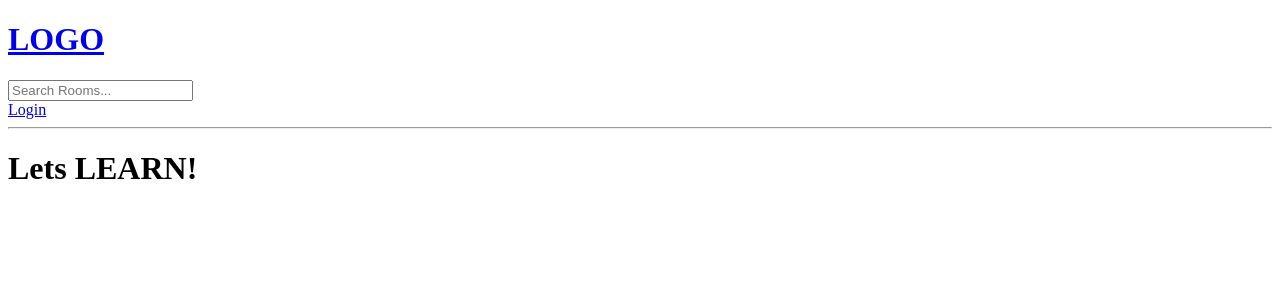
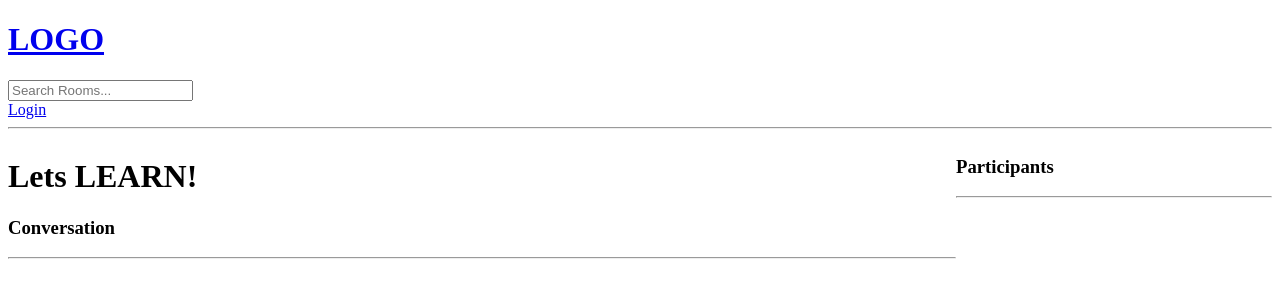
Before and after one commit to OrkunCoskun/studybud, a Django app: page /room/5/ in a window 1280 px wide. Shown: the top 300 px of the page. Run offline with Django 4.2, Linux system fonts and the light colour scheme; data comes from the database, SQL or seed files in the repository; both versions use the stored data as it was after the commit.

Commit message:
chat room messages CRUD

```diff
--- a/base/models.py
+++ b/base/models.py
@@ -15,7 +15,7 @@ class Room(models.Model):
     topic = models.ForeignKey(Topic, on_delete=models.SET_NULL, null=True)
     name = models.CharField(max_length=200)
     description = models.TextField(null=True, blank=True)
-    # participants =
+    participants = models.ManyToManyField(User, related_name='participants', blank=True)
     updated = models.DateTimeField(auto_now=True)
     created = models.DateTimeField(auto_now_add=True)
 
--- a/base/templates/base/room.html
+++ b/base/templates/base/room.html
@@ -1,6 +1,57 @@
-{% extends 'main.html' %}
+{% extends 'main.html' %} {% block content%}
 
-{% block content%}
-<h1>{{room.name}}</h1>
+<style>
+  .room-container {
+    display: grid;
+    grid-template-columns: 3fr 1fr;
+  }
+</style>
 
+<div class="room-container">
+  <div>
+    <h1>{{room.name}}</h1>
+
+    <p>{{room.description}}</p>
+
+    <div class="comment-wrapper">
+      <h3>Conversation</h3>
+      <hr />
+
+      {% for message in room_messages %}
+      <div>
+        {% if request.user == message.user %}
+        <a href="{% url 'delete-message' message.id %}">Delete</a>
+        {% endif %}
+        <small>@{{message.user}} {{message.created|timesince}} ago </small>
+        <p>{{message.body}}</p>
+        <hr />
+      </div>
+      {% endfor %}
+    </div>
+
+    {% if request.user.is_authenticated %}
+    <div class="comment-form">
+      <form method="POST" action="">
+        {% csrf_token %}
+        <input
+          type="text"
+          name="body"
+          placeholder="Write your message here..."
+        />
+      </form>
+    </div>
+    {% endif %}
+  </div>
+
+  <div>
+    <h3>Participants</h3>
+    <hr />
+
+    {% for user in participants %}
+    <div>
+      <p>@{{user.username}}</p>
+    </div>
+    {% endfor %}
+  </div>
+</div>
 {% endblock %}
--- a/base/urls.py
+++ b/base/urls.py
@@ -12,4 +12,5 @@ urlpatterns = [
     path('create-room/', views.createRoom, name="create-room"),
     path('update-room/<str:pk>/', views.updateRoom, name="update-room"),
     path('delete-room/<str:pk>/', views.deleteRoom, name="delete-room"),
+    path('delete-message/<str:pk>/', views.deleteMessage, name="delete-message"),
 ]
--- a/base/views.py
+++ b/base/views.py
@@ -6,7 +6,7 @@ from django.db.models import Q
 from django.contrib.auth.models import User
 from django.contrib.auth import authenticate, login, logout
 from django.contrib.auth.forms import UserCreationForm
-from .models import Room, Topic
+from .models import Room, Topic, Message
 from .forms import RoomForm
 
 # Create your views here.
@@ -82,7 +82,18 @@ def home(request):
 
 def room(request, pk):
     room = Room.objects.get(id=pk)
-    context = {'room': room}
+    room_messages = room.message_set.all().order_by('-created')
+    participants = room.participants.all()
+    if request.method == 'POST':
+        message = Message.objects.create(
+            user = request.user,
+            room = room,
+            body = request.POST.get('body')
+        )
+        room.participants.add(request.user)
+        return redirect('room', pk=room.id)
+
+    context = {'room': room, 'room_messages': room_messages, 'participants': participants}
     return render(request, 'base/room.html', context)
 
 
@@ -127,3 +138,15 @@ def deleteRoom(request, pk):
         room.delete()
         return redirect('home')
     return render(request, 'base/delete.html', {'obj': room})
+
+@login_required(login_url='login')
+def deleteMessage(request, pk):
+    message = Message.objects.get(id=pk)
+
+    if request.user != message.user:
+        return HttpResponse('You are not allowed here!!')
+
+    if request.method == 'POST':
+        message.delete()
+        return redirect('home')
+    return render(request, 'base/delete.html', {'obj': message})
```
Also changed, not shown: base/migrations/0003_alter_room_options_room_participants.py (added), db.sqlite3.
